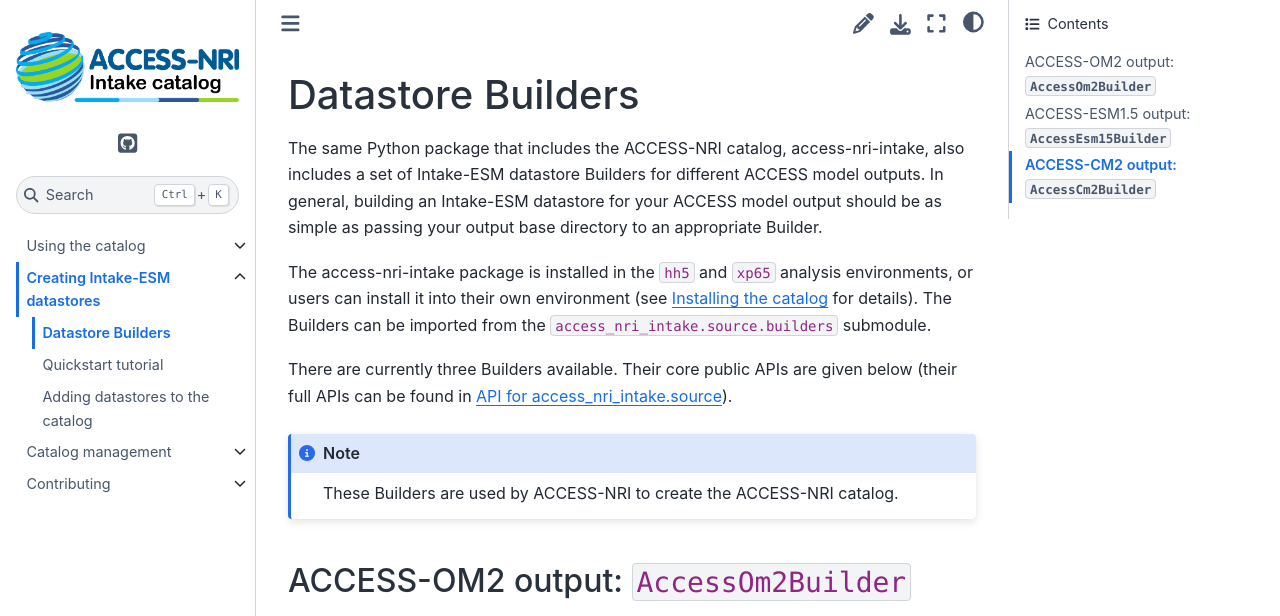
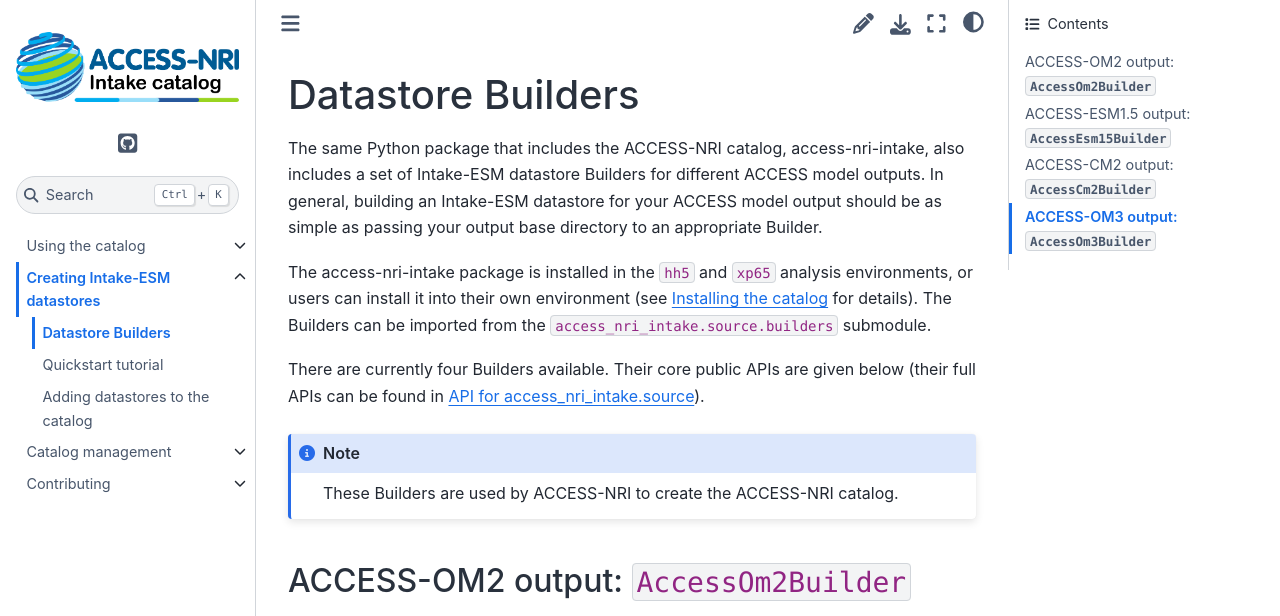
Before and after one commit to ACCESS-NRI/access-nri-intake-catalog, a Sphinx documentation site: the page built from docs/datastores/builders.rst, in a window 1280 px wide and 1400 px high. Shown: the top 616 px of the window. Built offline with Sphinx 7.4.7 and the Sphinx Book theme 1.1.4, drawn with Linux system fonts in a browser that asks for light colours; pages that are not in the unit, such as notebooks, are missing from menus; some of the changed text lies outside the part shown; grey boxes are pictures that could not be loaded.

Commit message:
update docs

```diff
--- a/docs/datastores/builders.rst
+++ b/docs/datastores/builders.rst
@@ -12,7 +12,7 @@
 users can install it into their own environment (see :ref:`installation` for details). The Builders can be
 imported from the :code:`access_nri_intake.source.builders` submodule.
 
-There are currently three Builders available. Their core public APIs are given below (their full APIs can be
+There are currently four Builders available. Their core public APIs are given below (their full APIs can be
 found in :ref:`source_api`).
 
 .. note::
@@ -39,6 +39,13 @@
    :special-members: __init__, build, save
    :noindex:
 
+ACCESS-OM3 output: :code:`AccessOm3Builder`
+^^^^^^^^^^^^^^^^^^^^^^^^^^^^^^^^^^^^^^^^^^^
+
+.. autoclass:: access_nri_intake.source.builders.AccessOm3Builder
+   :special-members: __init__, build, save
+   :noindex:
+
 .. note::
 
    If you have ACCESS model output that isn't compatible with the existing set of Builders, check out the
```
